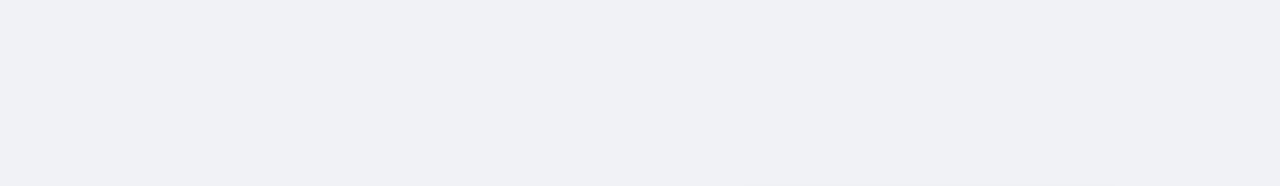
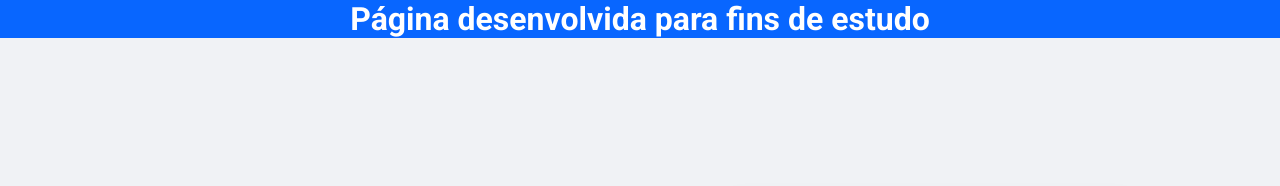
Before and after one commit to pedroaugustomontes/Clone-Login-Facebook, a plain HTML site: page index.html in a window 1280 px wide. Shown: the top 186 px of the page. Drawn offline with Linux system fonts and the light colour scheme.

Commit message:
add header

```diff
--- a/index.html
+++ b/index.html
@@ -11,6 +11,9 @@
     <title>Facebook</title>
   </head>
   <body>
+    <header>
+      <h1>Página desenvolvida para fins de estudo</h1>
+    </header>
     <main>
       <section class="info">
         <div class="img-container">
--- a/style.css
+++ b/style.css
@@ -8,6 +8,7 @@
 
 body {
   background-color: #f0f2f5;
+  height: 100vh;
 }
 
 img {
@@ -16,11 +17,18 @@ img {
   margin: -28px;
 }
 
+header {
+  text-align: center;
+  width: 100%;
+  background-color: #0866ff;
+  color: #fff;
+  font-family: 'Roboto', sans-serif;
+}
+
 main {
   margin: 0 auto;
   max-width: 980px;
-  height: 100vh;
-
+  height: 90vh;
   display: flex;
   align-items: center;
   justify-content: space-evenly;
```
